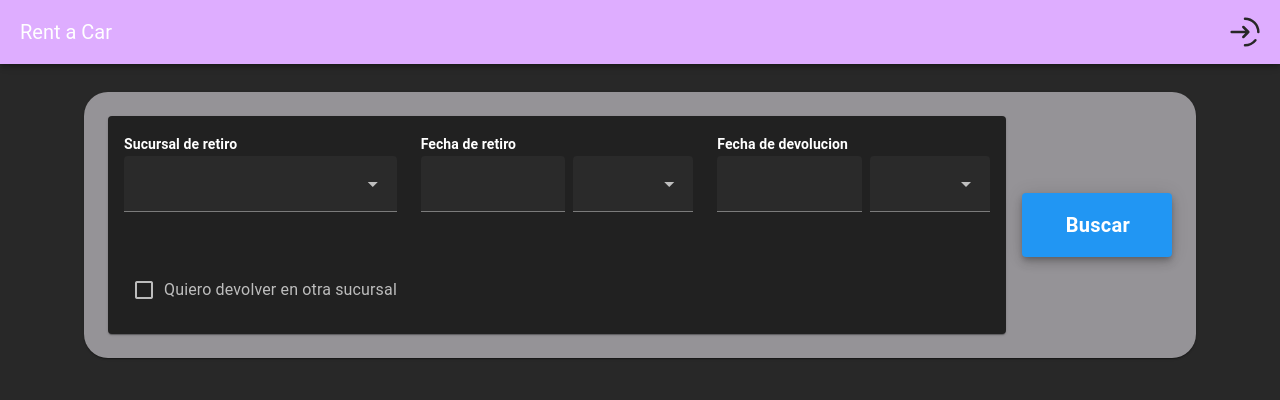
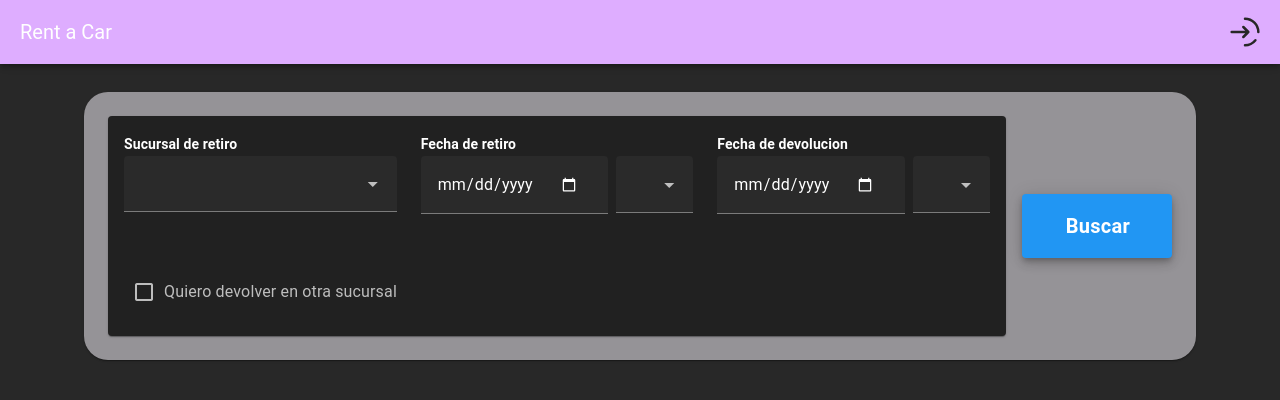
Before and after one commit to solarc3/fingeso-rent-a-car, a Vue app in the folder frontend/: page / in a window 1280 px wide. Shown: the top 400 px of the page. Built offline with nearby package versions, Linux system fonts and the light colour scheme.

Commit message:
Actualizacion Buscador.vue again (calendario). Related to #4

```diff
--- a/frontend/src/components/Buscador.vue
+++ b/frontend/src/components/Buscador.vue
@@ -32,30 +32,13 @@
                 >
                   <label class="text-subtitle-2 font-weight-bold mb-2">Fecha de retiro</label>
                   <div class="d-flex">
-                    <v-menu
-                      ref="menu1"
-                      v-model="menu1"
-                      :close-on-content-click="false"
-                      transition="scale-transition"
-                      offset-y
-                      min-width="290px"
-                    >
-                      <template #activator="{ on, attrs }">
                     <v-text-field
                       v-model="fechaRetiro"
+                      type="date"
                       outlined
                       dense
-                          readonly
-                          v-bind="attrs"
-                          class="mr-2"
-                          v-on="on"
+                      class="mr-2 flex-grow-1"
                     />
-                      </template>
-                      <v-date-picker
-                        v-model="fechaRetiro"
-                        @input="menu1 = false"
-                      />
-                    </v-menu>
                     <v-select
                       v-model="horaRetiro"
                       :items="horasDisponibles"
@@ -72,30 +55,13 @@
                 >
                   <label class="text-subtitle-2 font-weight-bold mb-2">Fecha de devolucion</label>
                   <div class="d-flex">
-                    <v-menu
-                      ref="menu2"
-                      v-model="menu2"
-                      :close-on-content-click="false"
-                      transition="scale-transition"
-                      offset-y
-                      min-width="290px"
-                    >
-                      <template #activator="{ on, attrs }">
                     <v-text-field
                       v-model="fechaDevolucion"
+                      type="date"
                       outlined
                       dense
-                          readonly
-                          v-bind="attrs"
-                          class="mr-2"
-                          v-on="on"
+                      class="mr-2 flex-grow-1"
                     />
-                      </template>
-                      <v-date-picker
-                        v-model="fechaDevolucion"
-                        @input="menu2 = false"
-                      />
-                    </v-menu>
                     <v-select
                       v-model="horaDevolucion"
                       :items="horasDisponibles"
@@ -150,8 +116,6 @@ export default {
       fechaDevolucion: '',
       horaRetiro: '',
       horaDevolucion: '',
-      menu1: false,
-      menu2: false,
       otraSucursal: false,
       sucursales: [
         'Sucursal Iquique',
@@ -170,7 +134,7 @@ export default {
     modificarReserva() {
       alert(`Reserva modificada para la sucursal: ${this.sucursal},
              Fecha de retiro: ${this.fechaRetiro} ${this.horaRetiro},
-             Fecha de devolución: ${this.fechaDevolucion} ${this.horaDevolucion}`);
+             Fecha de devoluciÃ³n: ${this.fechaDevolucion} ${this.horaDevolucion}`);
     }
   }
 };
```
Lines whose indentation alone changed are shown as unchanged.
